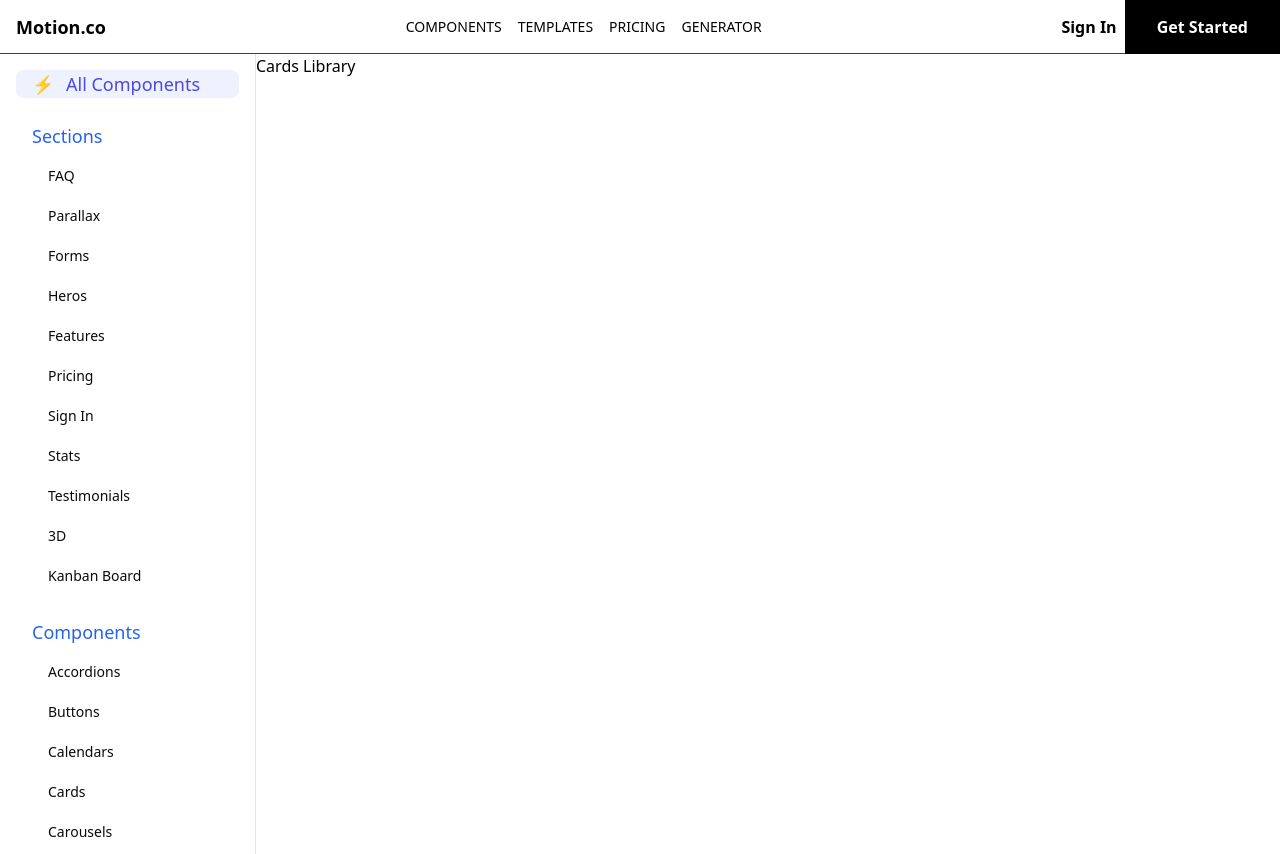
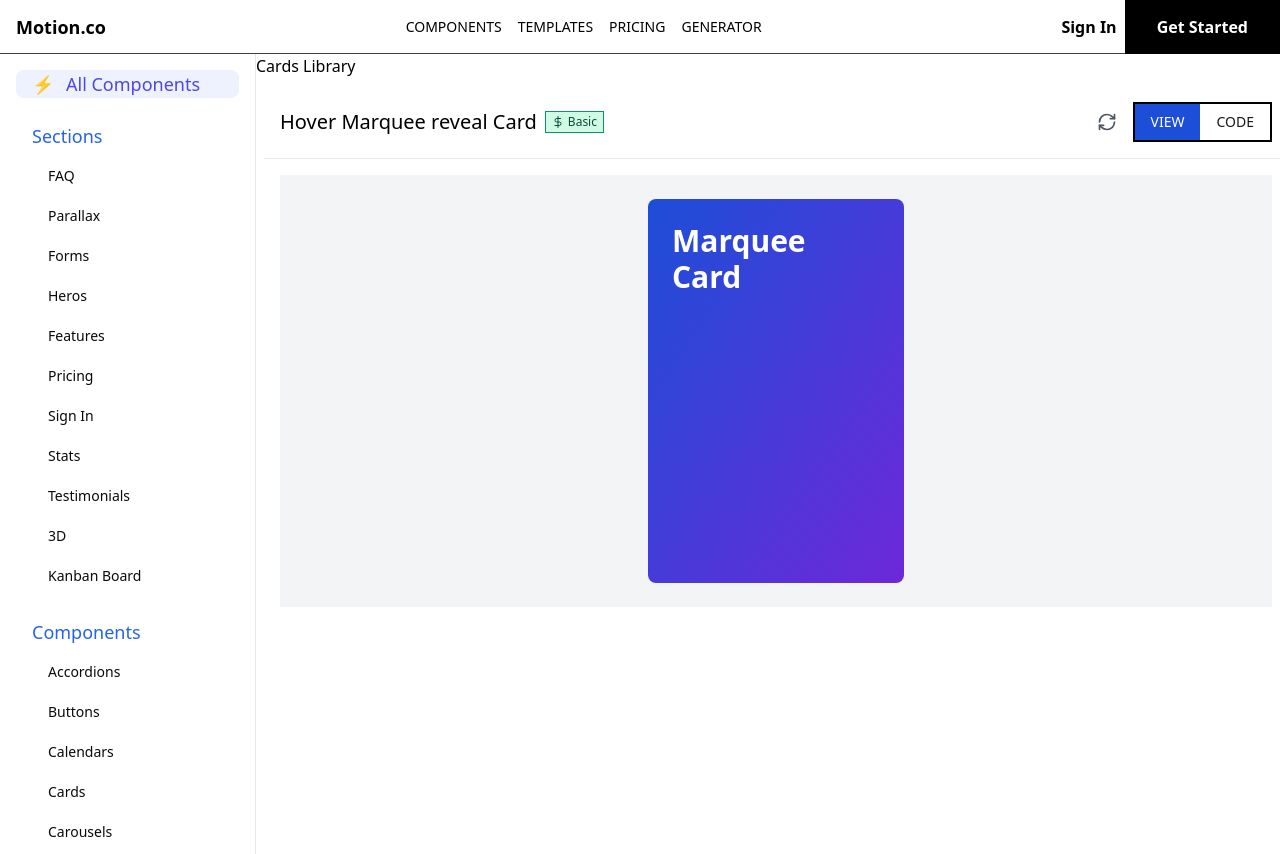
Before and after one commit to damandeep611/KallistaUI, a React (Vite) app: page /components/cards in a window 1280 px wide. Built offline with nearby package versions, Linux system fonts and the light colour scheme.

Commit message:
marquee hover card

```diff
--- /dev/null
+++ b/src/components/UI/CardsShowcase/HoverMarqCard/HoverMarq.tsx
@@ -0,0 +1,70 @@
+import { useState } from "react";
+import { motion } from "framer-motion";
+
+interface HoverMarqProps {
+  heading: string;
+  backgroundText: string;
+}
+
+export default function HoverMarquee() {
+  return (
+    <div className="flex items-center justify-center bg-gray-100 p-6">
+      <div>
+        <HoverMarq
+          heading="Marquee Card"
+          backgroundText="Reveal Text animation"
+        />
+      </div>
+    </div>
+  );
+}
+
+const HoverMarq = ({ heading, backgroundText }: HoverMarqProps) => {
+  const [isHovered, setIsHovered] = useState(false);
+  return (
+    <motion.div
+      className="relative w-64 h-96 rounded-lg overflow-hidden cursor-pointer"
+      onHoverStart={() => setIsHovered(true)}
+      onHoverEnd={() => setIsHovered(false)}
+    >
+      {/* gradient bg */}
+      <motion.div
+        className="absolute inset-0 bg-gradient-to-br from-blue-700 to to-violet-700"
+        initial={{ y: "100%" }}
+        animate={{ y: 0 }}
+        transition={{ duration: 0.5 }}
+      />
+      {/* heading text */}
+      <motion.div
+        initial={{ opacity: 0, y: 20 }}
+        animate={{ opacity: 1, y: 0 }}
+        transition={{ delay: 0.2 }}
+        className="relative z-10 text-white text-3xl font-bold p-6"
+      >
+        {heading}
+      </motion.div>
+      {/* marquee bg text */}
+      <motion.div
+        className=" absolute inset-0 flex items-center justify-center overflow-hidden"
+        initial={{ opacity: 0 }}
+        animate={{ opacity: isHovered ? 1 : 0 }}
+        transition={{ duration: 0.3 }}
+      >
+        <motion.div
+          className="whitespace-nowrap text-white text-opacity-10 text-9xl font-bold"
+          animate={{ x: isHovered ? [0, -1000] : 0 }}
+          transition={{
+            x: {
+              repeat: Number.POSITIVE_INFINITY,
+              repeatType: "loop",
+              duration: 20,
+              ease: "linear",
+            },
+          }}
+        >
+          {backgroundText.repeat(10)}
+        </motion.div>
+      </motion.div>
+    </motion.div>
+  );
+};
--- /dev/null
+++ b/src/components/UI/CardsShowcase/HoverMarqCard/HoverMarqCode.ts
@@ -0,0 +1,2 @@
+export const HoverMarqCode =
+  'import { useState } from "react";\r\nimport { motion } from "framer-motion";\r\n\r\ninterface HoverMarqProps {\r\n  heading: string;\r\n  backgroundText: string;\r\n}\r\n\r\nexport default function HoverMarq({ heading, backgroundText }: HoverMarqProps) {\r\n  const [isHovered, setIsHovered] = useState(false);\r\n  return (\r\n    <motion.div\r\n      className="relative w-64 h-96 rounded-lg overflow-hidden cursor-pointer"\r\n      onHoverStart={() => setIsHovered(true)}\r\n      onHoverEnd={() => setIsHovered(false)}\r\n    >\r\n      {/* gradient bg */}\r\n      <motion.div\r\n        className="absolute inset-0 bg-gradient-to-br from-blue-700 to to-violet-700"\r\n        initial={{ y: "100%" }}\r\n        animate={{ y: 0 }}\r\n        transition={{ duration: 0.5 }}\r\n      />\r\n      {/* heading text */}\r\n      <motion.div className="relative z-10 text-white text-3xl font-bold p-6">\r\n        {heading}\r\n      </motion.div>\r\n      {/* marquee bg text */}\r\n      <motion.div>\r\n        <motion.div animate={{ x: isHovered ? [0, -1000] : 0 }}>\r\n          {backgroundText.repeat(10)}\r\n        </motion.div>\r\n      </motion.div>\r\n    </motion.div>\r\n  );\r\n}\r\n';
--- a/src/pages/libraryContainer/CardsLibrary.tsx
+++ b/src/pages/libraryContainer/CardsLibrary.tsx
@@ -1,9 +1,23 @@
+import HoverMarq from "../../components/UI/CardsShowcase/HoverMarqCard/HoverMarq";
+import { HoverMarqCode } from "../../components/UI/CardsShowcase/HoverMarqCard/HoverMarqCode";
+import { ShowcaseComponent } from "../../docs/ShowcaseComponent";
+
 export default function CardsLibrary() {
   return (
     <div>
       <div>
         <h3>Cards Library</h3>
       </div>
+      <div>
+        <ShowcaseComponent
+          title="Hover Marquee reveal Card"
+          badge="Basic"
+          height="90vh"
+          language="typescript"
+          code={HoverMarqCode}
+          component={<HoverMarq />}
+        />
+      </div>
     </div>
   );
 }
```
